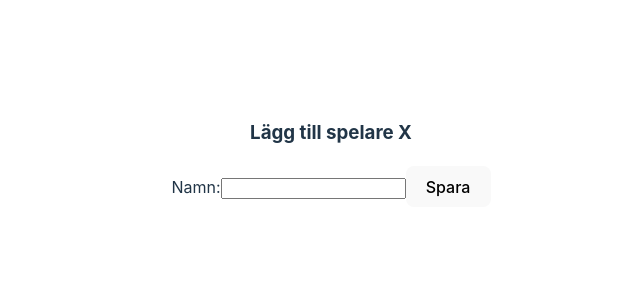
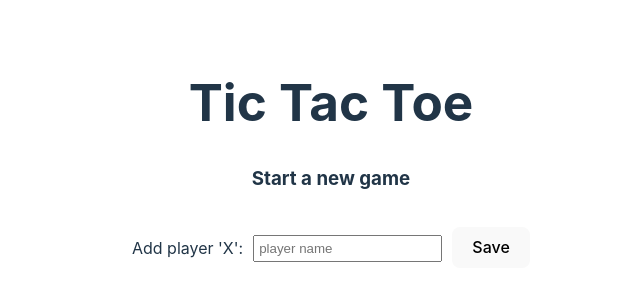
Before and after one commit to RozlinA/vue-tic-tac-toe-RozlinA, a Vue app: page / in a window 1280 px wide. Shown: the part 246-546 px from the top of the page, without its empty margins (309-949 px from the left). Built offline with nearby package versions, Linux system fonts and the light colour scheme.

Commit message:
Updated the AddPlayer component and added some initial styling

```diff
--- a/src/components/AddPlayer.vue
+++ b/src/components/AddPlayer.vue
@@ -2,32 +2,45 @@
   import { Player } from '../models/Player';
   import { ref } from 'vue'
 
-interface PlayerProps {
+  const playerInput = ref("");
+
+  interface PlayerProps{
     players: Player[]
   }
 
   defineProps<PlayerProps>();
 
-const userInput = ref("");
-
-defineEmits<{
-  (e: "addPlayer", userInput:string):void
+  const emit = defineEmits<{
+    (e: "addPlayer", playerInput:string):void;
   }>();
 
+  const handleClick = () => {
+    if (playerInput.value !== ""){
+      emit ("addPlayer", playerInput.value);
+      playerInput.value = "";
+    }
+  };
 
 </script>
 
 <template>
 <section>
-    <h3 v-if="players.length==0">Lägg till spelare X</h3>
-    <h3 v-else-if="players.length < 2 && players.length > 0">Lägg till spelare O</h3>
-    <label for="player">Namn:</label>
-    <input type="text" v-model="userInput">
-    <button @click="$emit('addPlayer', userInput)">Spara</button>
+  <h3>Start a new game</h3>
+  <label for="player">{{ players.length == 0 ? "Add player 'X':" : "Add player 'O':" }}</label>
+  <input type="text" placeholder="player name" v-model="playerInput">
+  <button @click="handleClick">Save</button>
 </section>
-
 </template>
 
 <style scoped>
+  h3 {
+    padding-bottom: 15px;
+    font-weight: bold;
+  }
 
+  input {
+    margin-left: 10px;
+    margin-right: 10px;
+    padding: 4px;
+  }
 </style>
--- a/src/components/GameState.vue
+++ b/src/components/GameState.vue
@@ -12,11 +12,11 @@ const state = ref<IGameState>({
 
 let currentId = 0;
 
-const handleAddPlayer = (userInput: string) => {
-  if (userInput.trim().length > 0) {
-    let player = new Player (userInput, currentId);
+const handleAddPlayer = (playerInput: string) => {
+  if (playerInput.trim().length > 0){
+    let player = new Player (playerInput, currentId);
     state.value.players.push(player);
-    console.log(player)
+    console.log(player);
     currentId++;
   }
 }
@@ -24,8 +24,9 @@ const handleAddPlayer = (userInput: string) => {
 </script>
 
 <template>
-  <AddPlayer :players="state.players" v-if="state.players.length < 2" @add-player="handleAddPlayer"></AddPlayer>
-  <Board v-if="state.players.length == 2" :players="state.players"></Board>
+  <h1 v-if="state.players.length < 2">Tic Tac Toe</h1>
+  <AddPlayer v-if="state.players.length < 2" :players="state.players" @add-player="handleAddPlayer"></AddPlayer>
+  <Board v-if="state.players.length === 2" :players="state.players"></Board>
 </template>
 
 <style scoped>
```
Lines whose indentation alone changed are shown as unchanged.
